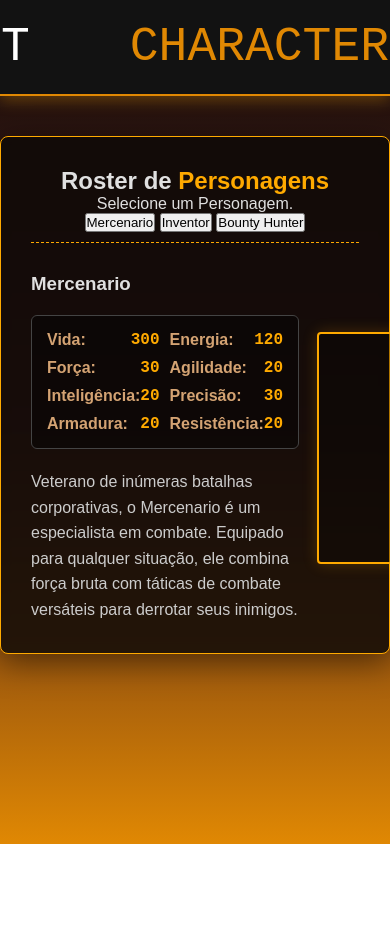
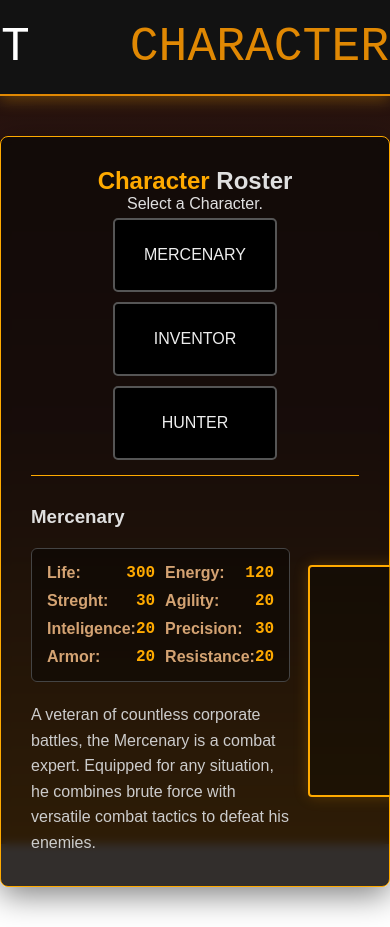
Before and after one commit to HayziVV/Concept-Preview, a plain HTML site: page GamePage_Concept/Index.html in a window 390 px wide. Both pictures are taken after a click on the link "CHARACTERS". Shown: the top 927 px of the page. Before the commit the page ends 844 px from the top, so only its background shows below. Drawn offline with Linux system fonts and the light colour scheme.

Commit message:
Made data.js for separate functions and data, and finished About page

```diff
--- a/GamePage_Concept/CSS/style.css
+++ b/GamePage_Concept/CSS/style.css
@@ -39,26 +39,11 @@ nav a.active {
     color: #e08803;
 }
 
-.neon-line {
-    height: 2px;
-    background: #e08803;
-    box-shadow: 0 0 10px #e08803;
-}
-
 header {
     background-color: #121212;
     border-bottom: 2px solid #e08803;
     padding: 15px 20px;
     box-shadow: 0px 4px 15px rgba(255, 170, 0, 0.3);
-}
-
-header h1 {
-    font-size: 2.5rem;
-    margin-bottom: 2px;
-}
-
-header p {
-    font-size: 1.1rem;
 }
 
 .container {
@@ -76,20 +61,12 @@ header p {
 .section-header {
     text-align: center;
     margin-bottom: 30px;
-    border-bottom: 1px dashed #ffaa00;
+    border-bottom: 1px solid #ffaa00;
     padding-bottom: 10px;
 }
 
 .highlight {
     color: #ffaa00;
-
-}
-
-
-.character-showcase {
-    display: flex;
-    gap: 40px;
-    align-items: center;
 
 }
 
@@ -122,25 +99,10 @@ header p {
     flex: 1;
 }
 
-.character-image-box img {
-    width: 100%;
-    max-width: 300px;
-    border: 2px solid #ffaa00;
-    border-radius: 4px;
-    box-shadow: 0 0 15px rgba(255, 170, 0, 0.2);
-}
-
 .character-info h3 {
     font-size: 2.5rem;
     margin: 0 0 10px 0;
     color: #ffffff;
-}
-
-.char-role {
-    color: #ff00ff;
-    font-family: 'Courier New', Courier, monospace;
-    font-size: 1.2rem;
-    margin-bottom: 20px;
 }
 
 .char-stats p {
@@ -179,6 +141,35 @@ header p {
     font-family: 'Courier New', Courier, monospace;
 }
 
+.char-btn {
+    display: inline-flex;
+    align-items: center;
+    justify-content: center;
+    width: auto;
+    min-width: 120px;
+    height: 50px;
+    padding: 10px 20px;
+    margin: 5px;
+    background-color: #000000;
+    color: #eee;
+    border: 2px solid #555;
+    border-radius: 5px;
+    font-family: 'Arial', sans-serif;
+    font-size: 16px;
+    text-transform: uppercase;
+    cursor: pointer;
+    transition: all 0.2s ease;
+    text-decoration: none;
+}
+
+.char-btn:hover {
+    background-color: #444;
+    border-color: #777;
+}
+
+.char-btn:active {
+    transform: translateY(1px);
+}
 
 .uniform-image {
     width: 300px;
@@ -200,6 +191,7 @@ header p {
     animation: fadeIn 0.4s ease-in-out;
 }
 
+
 @keyframes fadeIn {
     from {
         opacity: 0;
@@ -216,8 +208,4 @@ header p {
     .container {
         flex-direction: column;
     }
-
-    .sidebar {
-        max-width: 100%;
-    }
 }
--- a/GamePage_Concept/Index.html
+++ b/GamePage_Concept/Index.html
@@ -22,7 +22,7 @@
         <section id="home" class="content-section">
             <div class="container">
                 <div class="section-header">
-                    <h2>Bem-vindo ao <span class="highlight">Brawl Protocol</span></h2>
+                    <h2>Welcome to <span class="highlight">Brawl Protocol</span></h2>
                 </div>
                 <div class="content-image-box">
                     <img src="images/BrawlProtocol_Title.png" alt="Pôster do Jogo">
@@ -32,11 +32,13 @@
 
 
                     <div class="content-info">
-                        <h3>A Nova Fronteira Digital Te Espera</h3>
-                        <p>Prepare-se para explorar desertos áridos e cidades cibernéticas onde a lei é feita por quem
-                            saca mais rápido. No Brawl Protocol, a estratégia e a força bruta andam lado a lado.</p>
-                        <p>Navegue pelo menu acima para conhecer os personagens, a história desse mundo e ver uma prévia
-                            da gameplay</p>
+                        <h3>The New Digital Frontier Awaits You</h3>
+                        <h3></h3>
+                        <p>Prepare to explore arid deserts and cyber cities where the law is made by whoever draws
+                            fastest.
+                            In Brawl Protocol, strategy and brute force go hand in hand.</p>
+                        <p>Navigate through the menu above to meet the characters, learn about the history of this
+                            world, and see a gameplay preview.</p>
                     </div>
 
                 </div>
@@ -45,8 +47,12 @@
 
         <section id="about" class="content-section hidden">
             <div class="container">
-                <h2>Sobre o Jogo</h2>
-                <p>A história do mundo de West Braw...</p>
+                <div class="section-header">
+                    <h2>About the <span class="highlight">World of Brawl Protocol</span></h2>
+                </div>
+
+                <div id="lore-container" class="lore-box">
+                </div>
             </div>
         </section>
 
@@ -54,12 +60,10 @@
             <div class="container">
 
                 <div class="section-header">
-                    <h2>Roster de <span class="highlight">Personagens</span></h2>
-                    <p>Selecione um Personagem.</p>
-                    <div class="character-selector">
-                        <button class="char-btn active" data-id="0">Mercenario</button>
-                        <button class="char-btn" data-id="1">Inventor</button>
-                        <button class="char-btn" data-id="2">Bounty Hunter</button>
+                    <h2><span class="highlight">Character</span> Roster</h2>
+                    <p>Select a Character.</p>
+
+                    <div class="character-selector" id="botoes-container">
                     </div>
                 </div>
 
@@ -67,22 +71,20 @@
 
 
                     <div class="content-info">
-                        <h3 id="char-name">Mercenario</h3>
+                        <h3 id="char-name">Loading name...</h3>
 
                         <div class="char-stats">
-                            <p><strong>Vida:</strong> <span id="stat-vida">300</span></p>
-                            <p><strong>Energia:</strong> <span id="stat-energia">120</span></p>
-                            <p><strong>Força:</strong> <span id="stat-forca">30</span></p>
-                            <p><strong>Agilidade:</strong> <span id="stat-agilidade">20</span></p>
-                            <p><strong>Inteligência:</strong> <span id="stat-inteligencia">20</span></p>
-                            <p><strong>Precisão:</strong> <span id="stat-precisao">30</span></p>
-                            <p><strong>Armadura:</strong> <span id="stat-armadura">20</span></p>
-                            <p><strong>Resistência:</strong> <span id="stat-resist">20</span></p>
+                            <p><strong>Life:</strong> <span id="stat-vida">0</span></p>
+                            <p><strong>Energy:</strong> <span id="stat-energia">0</span></p>
+                            <p><strong>Streght:</strong> <span id="stat-forca">0</span></p>
+                            <p><strong>Agility:</strong> <span id="stat-agilidade">0</span></p>
+                            <p><strong>Inteligence:</strong> <span id="stat-inteligencia">0</span></p>
+                            <p><strong>Precision:</strong> <span id="stat-precisao">0</span></p>
+                            <p><strong>Armor:</strong> <span id="stat-armadura">0</span></p>
+                            <p><strong>Resistance:</strong> <span id="stat-resist">0</span></p>
                         </div>
 
-                        <p class="char-lore">Veterano de inúmeras batalhas corporativas, o Mercenario é um especialista
-                            em combate. Equipado para qualquer situação, ele combina força bruta com táticas de combate
-                            versáteis para derrotar seus inimigos.</p>
+                        <p class="char-lore">Loading data... </p>
                     </div>
 
                     <div class="content-image-box">
@@ -96,11 +98,12 @@
 
         <section id="preview" class="content-section hidden">
             <div class="container">
-                <h2>Preview do Jogo</h2>
-                <p>Demonstração da gameplay...</p>
+                <h2>Game Preview</h2>
+                <p>Coming Soon...</p>
             </div>
         </section>
     </main>
 
+    <script src="JS/data.js"></script>
     <script src="JS/script.js"></script>
 </body>
--- /dev/null
+++ b/GamePage_Concept/JS/data.js
@@ -0,0 +1,71 @@
+const gameLore = {
+    title: "The Lore of Brawl Protocol",
+    sections: [
+        {
+            subtitle: "The Golden Age and the Sin of Ambition",
+            paragraph: "In an era forgotten by books and erased by time, the world knew perfection. An ancient civilization raised empires of metal and light, culminating in a central metropolis known only as the ''Glass Bastion''. It was a city managed by a centralized intelligence, where extreme automation eradicated labor and inefficiency."
+        },
+        {
+            subtitle: "Search for Resources",
+            paragraph: "However, perfection came at a price. Without the need to fight for survival, the civilization focused solely on consumption and expansion. The planet's natural resources were drained in a cosmic blink of an eye. Desperate and driven by boundless ambition, the ancient architects turned their eyes to the heavens. They didn't just want to explore the stars; they wanted to consume them. They built colossal machinery to siphon the very energy of the stars, believing they had become gods of their own universe."
+        },
+        {
+            subtitle: "Year Zero and the Arrival of the Entity",
+            paragraph: "But the universe has its own antibodies. When the first machine pierced the veil of space to drain the power of a distant star, something awakened. A colossal being, a cosmic anomaly from unfathomable abysses, descended upon the planet. It wasn't a war; it was a surgical extermination. The Entity acted as a ruthless ''filter'' against reckless advancement. In a matter of hours, in what would become known as the Decimation (Year 0), the Glass Bastion was reduced to dust. The advanced technology was shattered, and the vast majority of life on the planet was extinguished. The Entity did not annihilate humanity entirely; it simply ''reset'' the species, breaking its technological legs before vanishing back into the void, leaving behind only silence and the ruins of a shattered pride."
+        },
+        {
+            subtitle: "1850 A.D. (After Decimation): The Age of Rust and Neon",
+            paragraph: "Millennia passed. The history of the Golden Age turned into whispered legends, then myths, and finally incomprehensible echoes. The world is now a desolate and unforgiving wasteland. It is the year 1850 A.D. Humanity has crawled back from the brink of extinction, but the planet still bleeds from the scarcity imposed by the Decimation. There are no governments, no laws, no nations. The world is ruled by factions, warlords, and street gangs. Current technology is a ''Frankenstein'' monstrosity—a brutal union of rusted metal and unstable stellar energy cores, excavated from the ancient ruins. They have armored cars that roar across ash deserts, weapons that fire erratic plasma beams, and chaotic cities illuminated by flickering neon. But despite this scavenged technology, hunger is a constant. The soil is barren. Clean water is a luxury. The people fight daily for crumbs of power in a world where life is the cheapest resource of all."
+        },
+        {
+            subtitle: "The ''Brawl Protocol''",
+            paragraph: "In this lawless hell, all-out war would mean the destruction of the few remaining resources. To avoid mutual annihilation between factions, a new global rule was established on the streets, a brutal code of conduct dubbed the Brawl Protocol. The dark irony of this world is that the survivors do not know the origin of the name. Before the Decimation, the Brawl Protocol (B.R.A.W.L. Containment and Rationing Protocol) was an emergency directive from the ancient computer system to fairly distribute energy during critical failures. Today, the language has been corrupted. The protocol has become the only law recognized by the gangs: any dispute over territory, water, or energy cores must be resolved in direct combat, whether in makeshift arenas or dark alleys. Winning means surviving another day. Losing means surrendering everything.",
+        },
+        {
+            subtitle: "Conclusion",
+            paragraph: "In this shattered world, mercenaries, criminals, and unlikely heroes face off under the rule of the Brawl Protocol. They fight for tomorrow, dreaming of peace, oblivious to the fact that, somewhere in the depths of the cosmos, the being that put them in this hell might still be watching."
+        }
+    ]
+};
+
+const characters = [
+    {
+        nome: "Mercenary",
+        Life: 300,
+        Energy: 120,
+        Streght: 30,
+        Agility: 20,
+        Inteligence: 20,
+        Precision: 30,
+        Armor: 20,
+        Resistance: 20,
+        lore: "A veteran of countless corporate battles, the Mercenary is a combat expert. Equipped for any situation, he combines brute force with versatile combat tactics to defeat his enemies.",
+        imagem: "images/mercenary.png"
+    },
+    {
+        nome: "Inventor",
+        Life: 200,
+        Energy: 220,
+        Streght: 20,
+        Agility: 20,
+        Inteligence: 50,
+        Precision: 10,
+        Armor: 10,
+        Resistance: 30,
+        lore: "A brilliant mind in a world of brute force. The Inventor uses his superior intelligence and technological devices to control the battlefield, overcoming the strength of his enemies with his ingenuity.",
+        imagem: "images/inventor.png"
+    },
+    {
+        nome: "Hunter",
+        Life: 250,
+        Energy: 170,
+        Streght: 20,
+        Agility: 40,
+        Inteligence: 20,
+        Precision: 20,
+        Armor: 30,
+        Resistance: 10,
+        lore: "Agile and lethal, the Hunter lives to hunt. He tracks his targets across the arid deserts, using precision, speed and his special techniques to ensure the contract is always fulfilled.",
+        imagem: "images/bounty_hunter.png"
+    },
+];
--- a/GamePage_Concept/JS/script.js
+++ b/GamePage_Concept/JS/script.js
@@ -1,46 +1,18 @@
 const navLinks = document.querySelectorAll('.nav-link');
 const sections = document.querySelectorAll('.content-section');
-const characters = [
-    {
-        nome: "Mercenario",
-        Vida: 300,
-        Energia: 120,
-        Força: 30,
-        Agilidade: 20,
-        Inteligência: 20,
-        Precisão: 30,
-        Armadura: 20,
-        Resistência: 20,
-        lore: "Veterano de inúmeras batalhas corporativas, o Mercenario é um especialista em combate. Equipado para qualquer situação, ele combina força bruta com táticas de combate versáteis para derrotar seus inimigos.",
-        imagem: "images/mercenary.png"
-    },
-    {
-        nome: "Inventor",
-        Vida: 200,
-        Energia: 220,
-        Força: 20,
-        Agilidade: 20,
-        Inteligência: 50,
-        Precisão: 10,
-        Armadura: 10,
-        Resistência: 30,
-        lore: "Uma mente brilhante em um mundo de força bruta. O Inventor usa sua inteligência superior e aparatos tecnológicos para controlar o campo de batalha, superando a força de seus inimigos com sua inteligencia.",
-        imagem: "images/inventor.png"
-    },
-    {
-        nome: "Caçador de Recompensas",
-        Vida: 250,
-        Energia: 170,
-        Força: 20,
-        Agilidade: 40,
-        Inteligência: 20,
-        Precisão: 20,
-        Armadura: 30,
-        Resistência: 10,
-        lore: "Ágil e letal, o Bounty Hunter vive para caçar. Ele rastreia seus alvos pelos desertos áridos, utilizando precisão e velocidade para garantir que o contrato seja sempre cumprido.",
-        imagem: "images/bounty_hunter.png"
-    },
-];
+
+function gerarBotoesPersonagens() {
+    const container = document.getElementById('botoes-container');
+    let htmlBotoes = '';
+    characters.forEach((heroi, index) => {
+        let classeAtiva = index === 0 ? 'char-btn active' : 'char-btn';
+        htmlBotoes += `<button class="${classeAtiva}" data-id="${index}">${heroi.nome}</button>`;
+    });
+
+    container.innerHTML = htmlBotoes;
+}
+
+gerarBotoesPersonagens();
 
 navLinks.forEach(link => {
     link.addEventListener('click', function (event) {
@@ -66,6 +38,7 @@ navLinks.forEach(link => {
 
 const botoes = document.querySelectorAll('.char-btn');
 
+
 botoes.forEach(botao => {
     botao.addEventListener('click', function () {
 
@@ -80,13 +53,34 @@ botoes.forEach(botao => {
         document.querySelector('.char-lore').innerText = heroi.lore;
         document.getElementById('char-img').src = heroi.imagem;
 
-        document.getElementById('stat-vida').innerText = heroi.Vida;
-        document.getElementById('stat-energia').innerText = heroi.Energia;
-        document.getElementById('stat-forca').innerText = heroi.Força;
-        document.getElementById('stat-agilidade').innerText = heroi.Agilidade;
-        document.getElementById('stat-inteligencia').innerText = heroi.Inteligência;
-        document.getElementById('stat-precisao').innerText = heroi.Precisão;
-        document.getElementById('stat-armadura').innerText = heroi.Armadura;
-        document.getElementById('stat-resist').innerText = heroi.Resistência;
+        document.getElementById('stat-vida').innerText = heroi.Life;
+        document.getElementById('stat-energia').innerText = heroi.Energy;
+        document.getElementById('stat-forca').innerText = heroi.Streght;
+        document.getElementById('stat-agilidade').innerText = heroi.Agility;
+        document.getElementById('stat-inteligencia').innerText = heroi.Inteligence;
+        document.getElementById('stat-precisao').innerText = heroi.Precision;
+        document.getElementById('stat-armadura').innerText = heroi.Armor;
+        document.getElementById('stat-resist').innerText = heroi.Resistance;
     });
 });
+
+function carregarLore() {
+    const loreContainer = document.getElementById('lore-container');
+
+    let htmlDaHistoria = `<h3>${gameLore.title}</h3>`;
+    gameLore.sections.forEach(secao => {
+        htmlDaHistoria += `
+            <div class="lore-section">
+                <h4 style="color: #ffaa00; margin-bottom: 5px;">${secao.subtitle}</h4>
+                <p style="color: #ccc; line-height: 1.6; margin-top: 0;">${secao.paragraph}</p>
+            </div>
+            <br>
+        `;
+    });
+
+    loreContainer.innerHTML = htmlDaHistoria;
+}
+
+carregarLore();
+
+document.querySelector('.char-btn[data-id="0"]').click();
```
